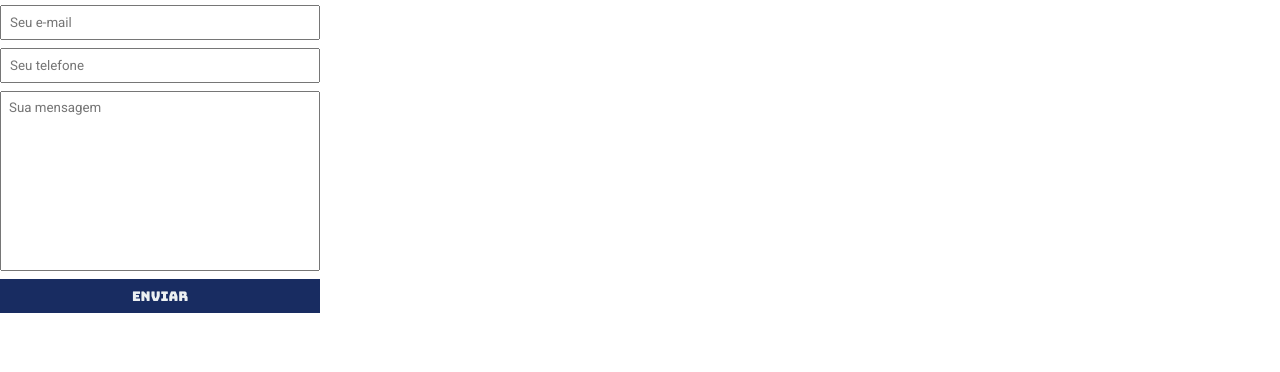
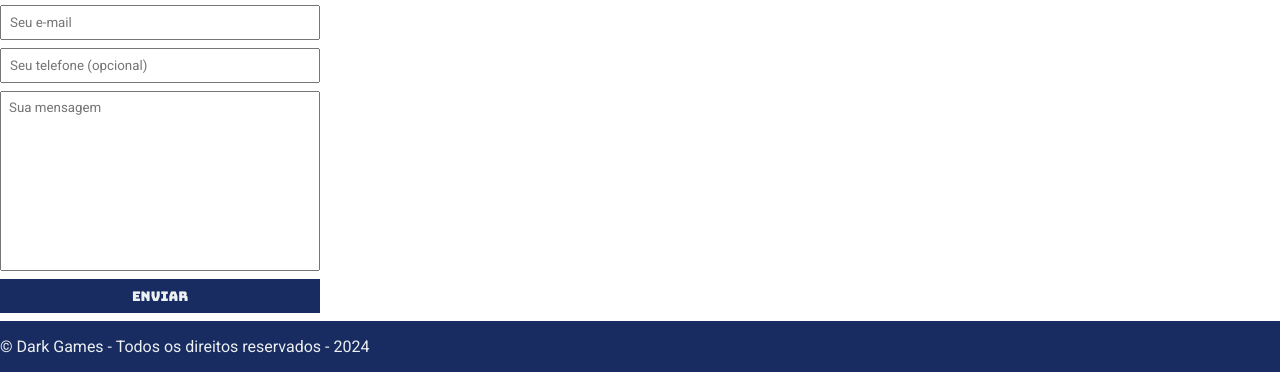
Before and after one commit to bielXVI/Dark_Games, a plain HTML site: page index.html in a window 1280 px wide. Shown: the part 681-1053 px from the top of the page. Before the commit the page ends 1002 px from the top, so only its background shows below. Drawn offline with Linux system fonts and the light colour scheme.

Commit message:
6° commit

```diff
--- a/index.html
+++ b/index.html
@@ -3,11 +3,9 @@
 <head>
     <meta charset="UTF-8">
     <meta name="viewport" content="width=device-width, initial-scale=1.0">
-
     <link rel="preconnect" href="https://fonts.googleapis.com">
     <link rel="preconnect" href="https://fonts.gstatic.com" crossorigin>
     <link href="https://fonts.googleapis.com/css2?family=Bungee&family=Roboto:ital,wght@0,100;0,300;0,400;0,500;0,700;0,900;1,100;1,300;1,400;1,500;1,700;1,900&display=swap" rel="stylesheet">
-
     <link rel="stylesheet" href="./main.css">
     <title>Dark Games</title>
 </head>
@@ -59,10 +57,10 @@
                 <div>
                     <h3>Fale conosco</h3>
                     <form>
-                        <input type="text" placeholder="Seu nome">
-                        <input type="email" placeholder="Seu e-mail">
-                        <input type="tel" placeholder="Seu telefone">
-                        <textarea placeholder="Sua mensagem"></textarea>
+                        <input type="text" placeholder="Seu nome" required>
+                        <input type="email" placeholder="Seu e-mail" required>
+                        <input type="tel" placeholder="Seu telefone (opcional)">
+                        <textarea placeholder="Sua mensagem" required></textarea>
                         <button type="submit">Enviar</button>
                     </form>
                 </div>
@@ -93,6 +91,14 @@
                     </p>
                 </div>
             </div>
-        </section>
+        </div>
+    </section>
+        <footer>
+            <div class="container">
+                <p>
+                    &copy; Dark Games - Todos os direitos reservados - 2024
+                </p>
+            </div>
+        </footer>
 </body>
 </html>
--- a/main.css
+++ b/main.css
@@ -139,3 +139,9 @@ form button:hover{
 input:focus, textarea:focus{
     outline-color: #182C61;
 }
+
+footer{
+    background-color: #182C61;
+    color: #ECF0f1;
+    padding: 16px 0;
+}
```
